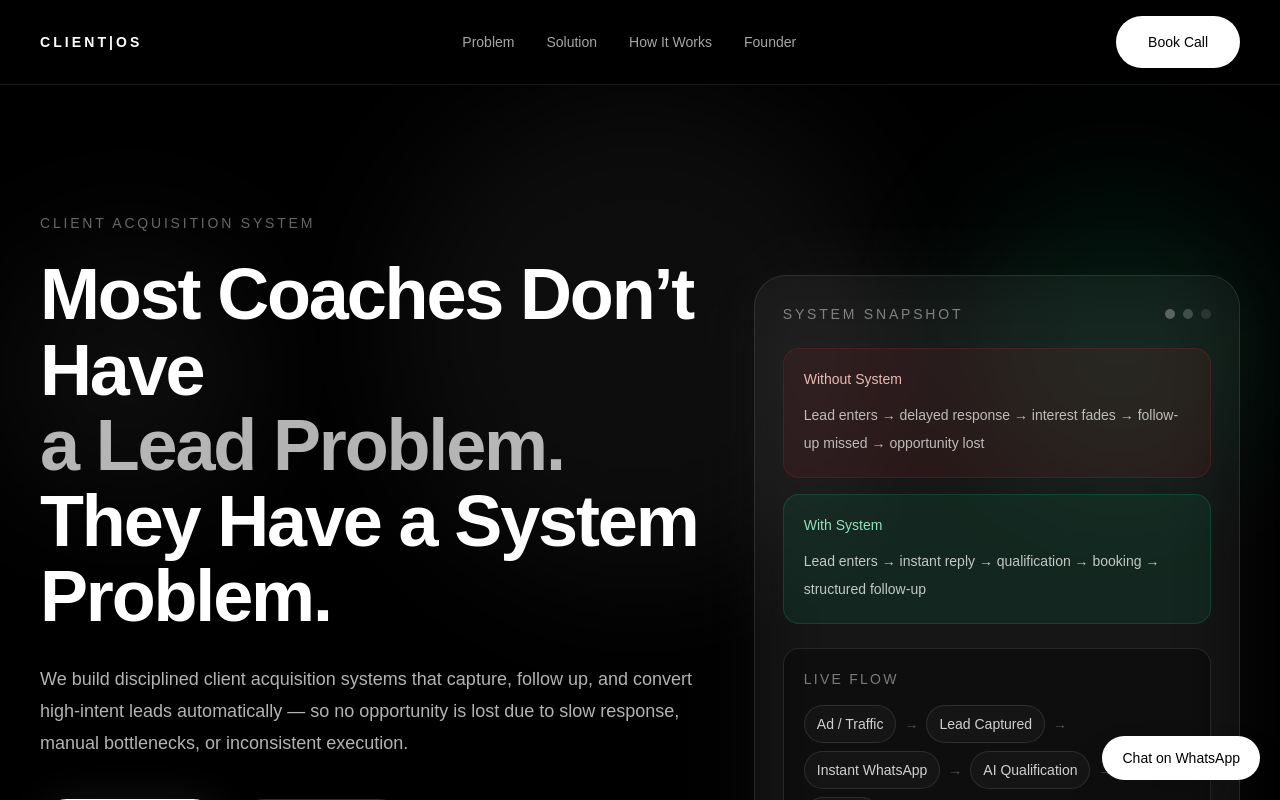
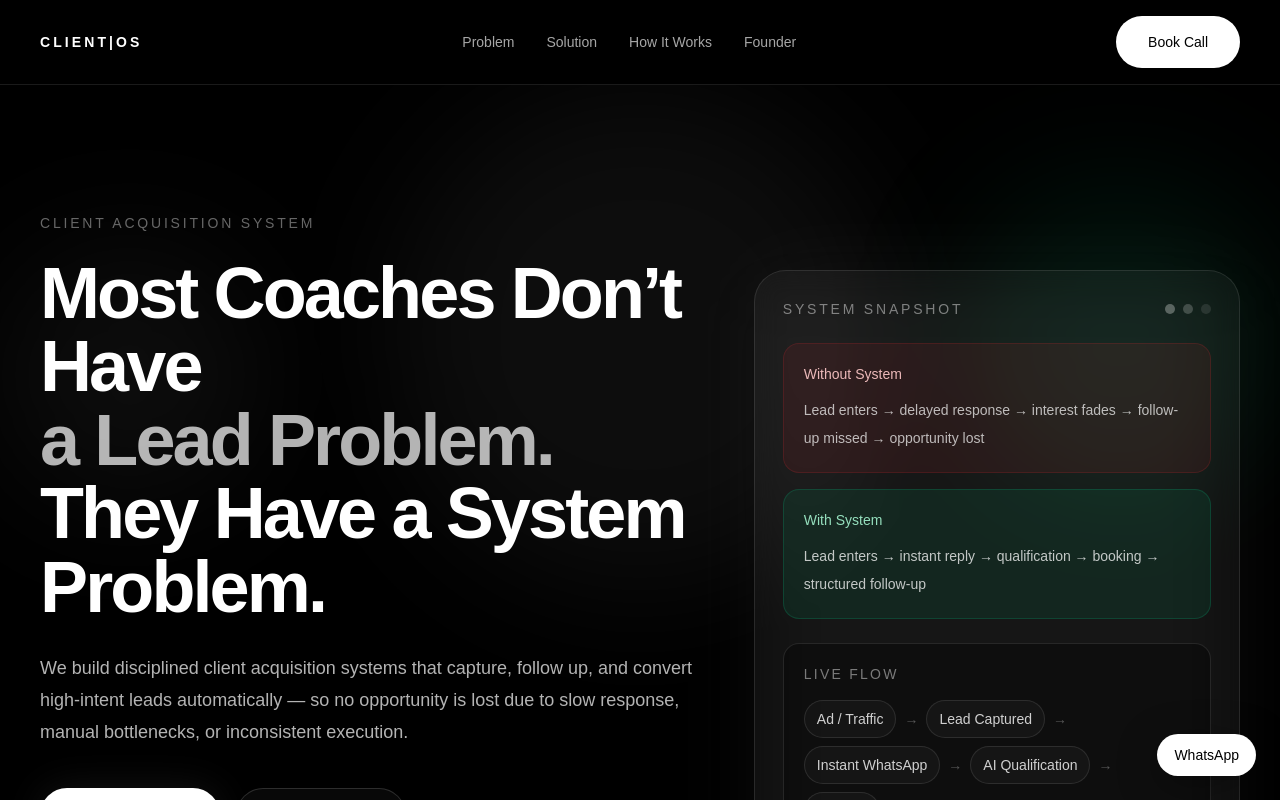
Before and after one commit to thestillcompass/client-os, a Next.js app: page / in a window 1280 px wide. Shown: the top 800 px of the page. Built offline with nearby package versions, Linux system fonts and the light colour scheme.

Commit message:
Hero polish + WhatsApp UI fix

```diff
--- a/components/home/Hero.tsx
+++ b/components/home/Hero.tsx
@@ -17,14 +17,14 @@ export default function Hero() {
 
       <Container className="relative py-20 md:py-28 xl:py-32">
         <div className="grid items-center gap-14 lg:grid-cols-[1.15fr_0.85fr]">
-          <div className="max-w-2xl xl:max-w-3xl">
+          <div className="max-w-2xl">
             <SectionBadge>Client Acquisition System</SectionBadge>
 
-            <h1 className="mt-6 text-4xl font-semibold leading-[1.05] tracking-[-0.03em] text-white sm:text-5xl md:text-6xl xl:text-7xl">
-              Most Coaches Don’t Have
-              <span className="block text-white/70">a Lead Problem.</span>
-              <span className="block">They Have a System Problem.</span>
-            </h1>
+            <h1 className="mt-6 text-4xl font-semibold leading-[1.02] tracking-[-0.04em] text-white sm:text-5xl md:text-6xl xl:text-7xl">
+  <span className="block">Most Coaches Don’t Have</span>
+  <span className="block text-white/70">a Lead Problem.</span>
+  <span className="block">They Have a System Problem.</span>
+</h1>
 
             <p className="mt-7 max-w-2xl text-base leading-8 text-white/70 sm:text-lg">
               We build disciplined client acquisition systems that capture,
--- a/components/ui/FloatingWhatsApp.tsx
+++ b/components/ui/FloatingWhatsApp.tsx
@@ -4,7 +4,7 @@ export default function FloatingWhatsApp() {
       href="https://wa.me/917760875502?text=Hi%2C%20I%20want%20to%20fix%20my%20client%20acquisition%20system"
       target="_blank"
       rel="noreferrer"
-      className="fixed bottom-5 right-5 z-50 inline-flex items-center justify-center rounded-full border border-white/10 bg-white px-5 py-3 text-sm font-medium text-black shadow-[0_10px_40px_rgba(0,0,0,0.35)] transition duration-200 hover:scale-[1.02] hover:bg-white/90"
+      className="fixed bottom-6 right-6 z-40 hidden rounded-full border border-white/10 bg-white px-4 py-2.5 text-sm font-medium text-black shadow-[0_10px_40px_rgba(0,0,0,0.35)] transition duration-200 hover:scale-[1.02] hover:bg-white/90 lg:inline-flex"
     >
       Chat on WhatsApp
     </a>
--- a/components/ui/WhatsAppPopup.tsx
+++ b/components/ui/WhatsAppPopup.tsx
@@ -21,11 +21,11 @@ export default function WhatsAppPopup() {
     <>
       {/* Floating Button */}
       <button
-        onClick={() => setOpen(true)}
-        className="fixed bottom-5 right-5 z-50 rounded-full bg-white px-5 py-3 text-sm font-medium text-black shadow-2xl"
-      >
-        Chat on WhatsApp
-      </button>
+  onClick={() => setOpen(true)}
+  className="fixed bottom-6 right-6 z-40 hidden rounded-full border border-white/10 bg-white px-4 py-2.5 text-sm font-medium text-black shadow-[0_10px_40px_rgba(0,0,0,0.35)] transition duration-200 hover:scale-[1.02] hover:bg-white/90 lg:inline-flex"
+>
+  WhatsApp
+</button>
 
       {/* Popup */}
       {open && (
```
